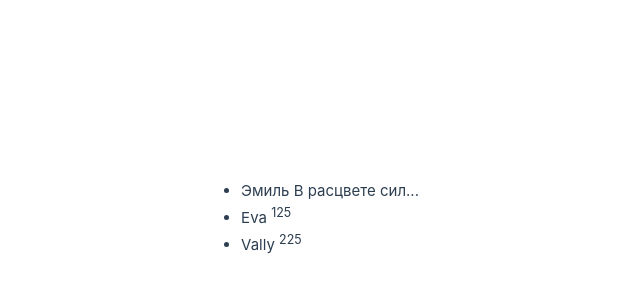
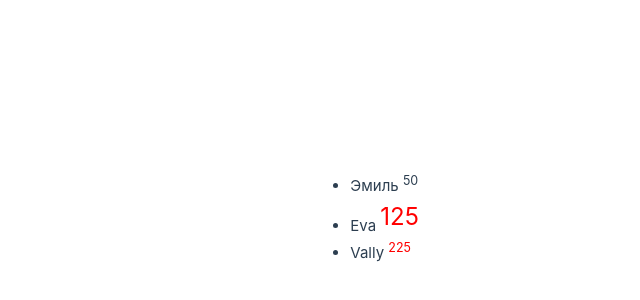
Before and after one commit to Ann-Fox/avis-tv, a Vue app: page / in a window 1280 px wide. Shown: the part 182-482 px from the top of the page, without its empty margins (221-861 px from the left). Built offline with nearby package versions, Linux system fonts and the light colour scheme.

Commit message:
chore: working with classes

```diff
--- a/src/App.vue
+++ b/src/App.vue
@@ -1,4 +1,52 @@
-<!--2 работа с реактивными массивами и объектами (v-for)-->
+<!--
+4 работа с классами
+ -->
+<script setup>
+import {ref} from "vue";
+
+const users = ref ([
+  {id: 1, name: 'Эмиль', age: 50},
+  {id: 2, name: 'Eva', age: 125},
+  {id: 3, name: 'Vally', age: 225},
+])
+</script>
+
+<template>
+  <div>
+    <ul>
+      <li v-for="user in users"
+          :key="user.id"
+      >
+        {{ user.name}}
+
+        <sup :class="{
+          'red': user.age > 100,
+          'fz-24': user.name === 'Eva',
+
+        }">
+          {{ user.age}}
+        </sup>
+
+      </li>
+    </ul>
+  </div>
+
+</template>
+
+<style>
+.red {
+  color: red;
+}
+.fz-24 {
+  font-size: 24px;
+}
+</style>
+
+<!--
+2 работа с реактивными массивами и объектами (v-for)
+ 3 работа с реактивными массивами и объектами (v-if, v-else-if, v-else)
+ -->
+<!--
 <script setup>
 import {ref} from "vue";
 
@@ -32,6 +80,7 @@ const users = ref ([
   </div>
 
 </template>
+-->
 
 
 <!--1 основы с реактивностью (ref, reactive, события)-->
```
